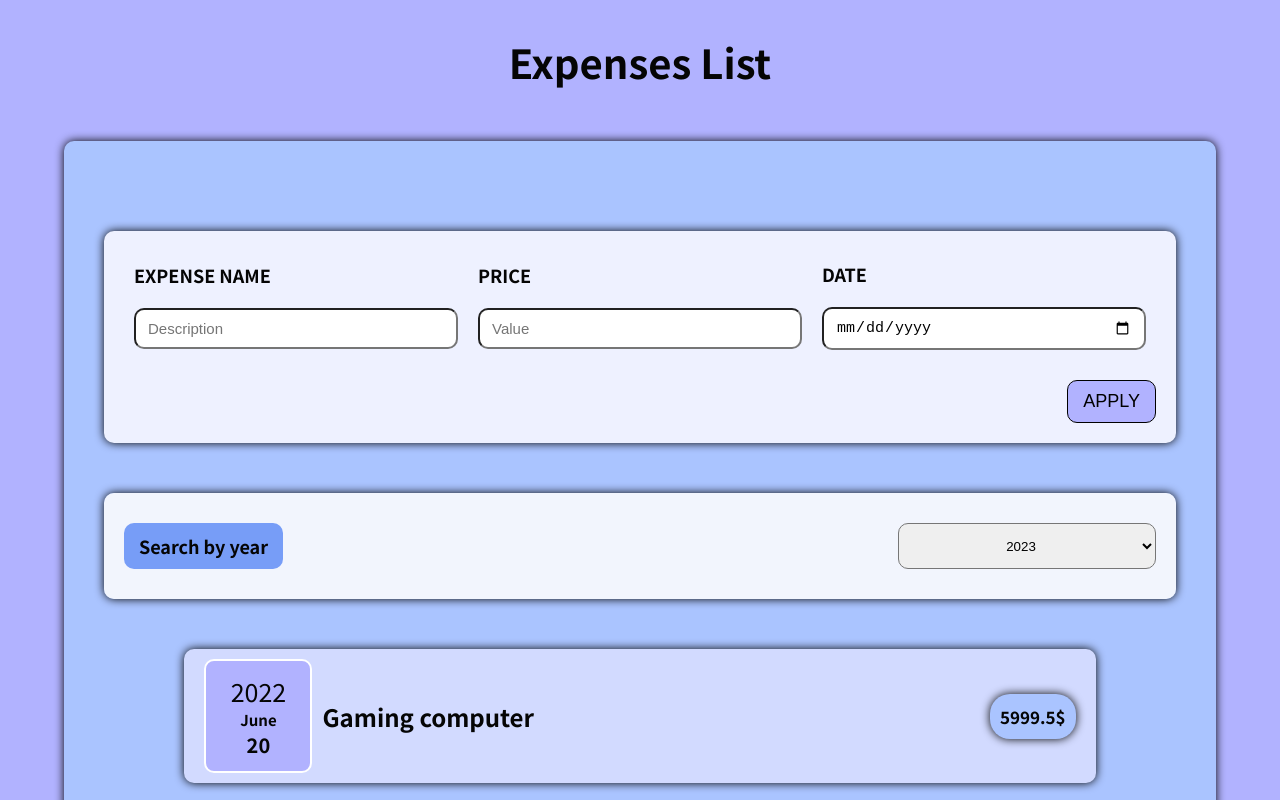
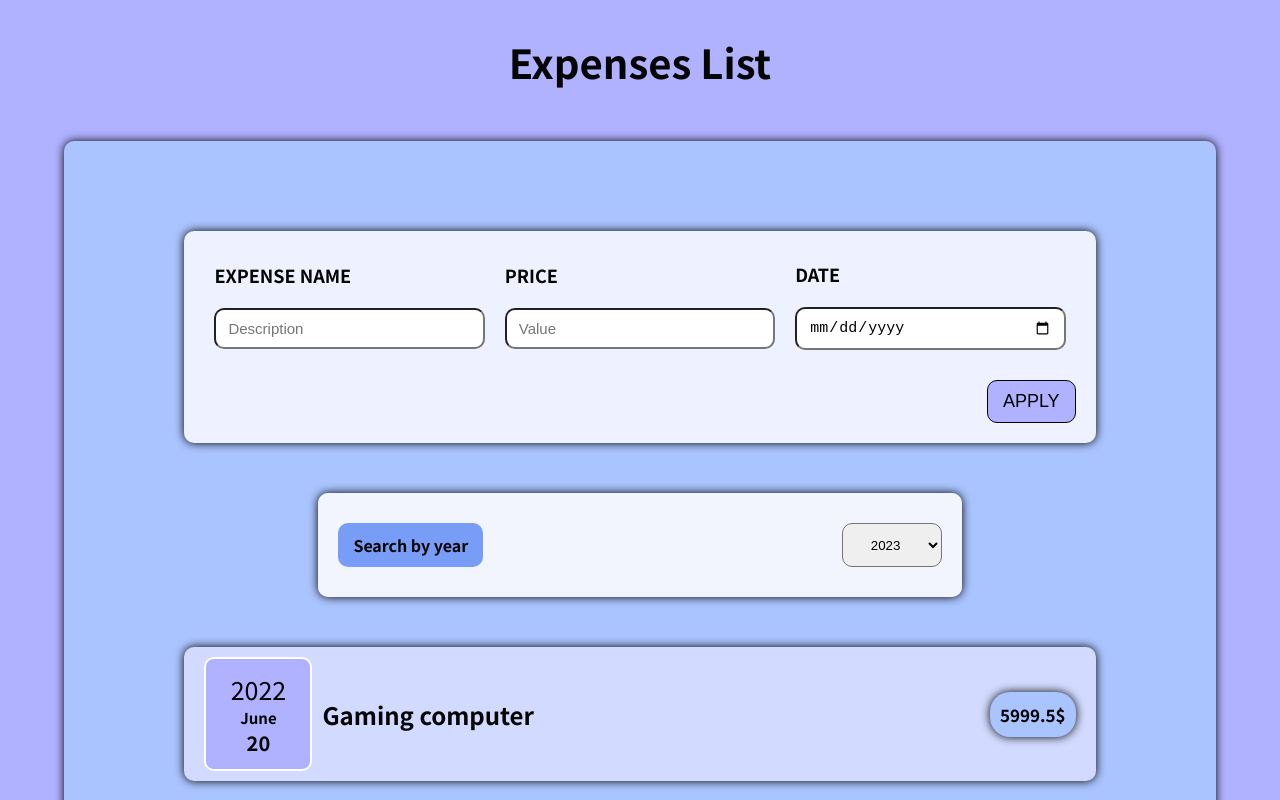
Before and after one commit to Reivah/React-Expenses, a React (Create React App) app: page / in a window 1280 px wide. Shown: the top 800 px of the page. Built offline with nearby package versions, Linux system fonts and the light colour scheme.

Commit message:
updating styling expense year search

```diff
--- a/src/components/ExpenseYearSearch.css
+++ b/src/components/ExpenseYearSearch.css
@@ -1,7 +1,6 @@
 .filter-main {
 	padding: 30px 20px;
 	margin: 10px auto;
-	width: 100%;
 	background-color: #fdfdfdde;
 	box-shadow: 0px 0px 10px black;
 	border-radius: 10px;
@@ -15,14 +14,24 @@
 
 .filter-main__box label {
 	padding: 10px 15px;
-	font-size: 18px;
 	font-weight: bold;
 	border-radius: 10px;
 	background-color: #779df7;
 }
 
 .filter-main__box select {
-	width: 25%;
+	margin-left: 20px;
+    width: 30%;
 	border-radius: 10px;
 	text-align: center;
 }
+
+@media (min-width: 580px){
+    .filter-main {
+        width: 60%;
+    }
+
+    .filter-main__box select {
+        width: 100px;
+    }
+}
--- a/src/components/FormExpenses/FormBox.css
+++ b/src/components/FormExpenses/FormBox.css
@@ -8,7 +8,7 @@
 
 @media (min-width: 580px){
   .form-box__main {
-    width: 100%;
+    width: 85%;
 
   }
 }
```
